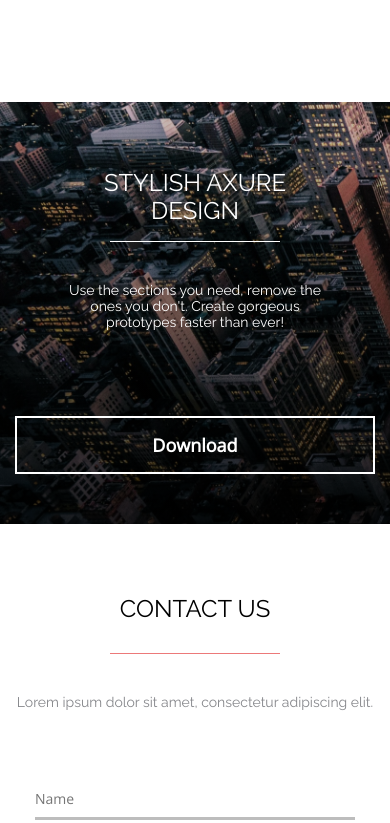
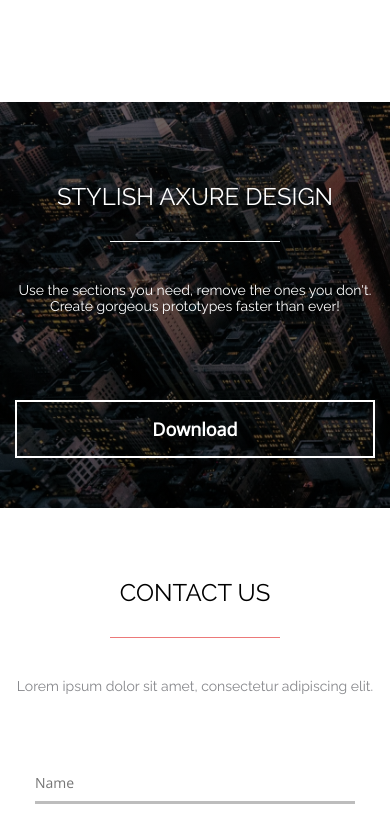
Before and after one commit to WoofWo0f/homework-7-9, a plain HTML site: page task1/index.html in a window 390 px wide. Shown: the part 4706-5529 px from the top of the page. Drawn offline with nearby package versions, Linux system fonts and the light colour scheme.

Commit message:
small changes

```diff
--- a/task1/css/6design.css
+++ b/task1/css/6design.css
@@ -1,11 +1,14 @@
 .design {
-  background: linear-gradient(rgba(2, 1, 1, 0.2), rgba(0, 0, 0, 0.8)),
+  background: linear-gradient(rgba(2, 1, 1, 0.6), rgba(0, 0, 0, 0.6)),
     url(../images/design_background.jpg);
   background-repeat: no-repeat;
   background-size: cover;
   color: #fff;
 }
 
+.design__header {
+  margin: 100px 0 0 20px;
+}
 .design__title {
   color: #fff;
   position: relative;
@@ -29,9 +32,14 @@
   max-width: 370px;
   margin: 10% auto 5%;
 }
+@media (max-width: 1024px) {
+  .design__header {
+    margin: 20px 0;
+  }
+}
 @media (max-width: 450px) {
   .design__header {
-    margin: 50px;
+    margin: 50px 0;
   }
   .design__button {
     margin-bottom: 50px;
--- a/task1/css/7contact.css
+++ b/task1/css/7contact.css
@@ -20,9 +20,8 @@
   margin-bottom: 20px;
 }
 .contact__form-usermessage {
-  height: 215px;
+  height: 220px;
   flex-basis: 50%;
-  align-self: flex-end;
   resize: none;
 }
 .contact__form-button {
```
